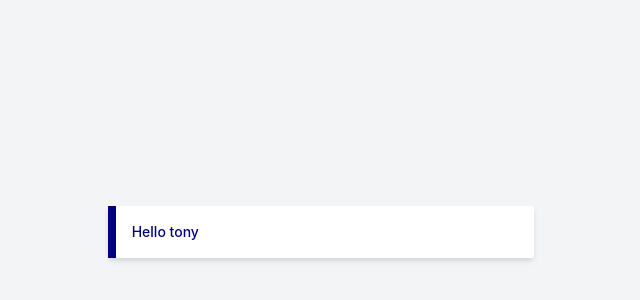
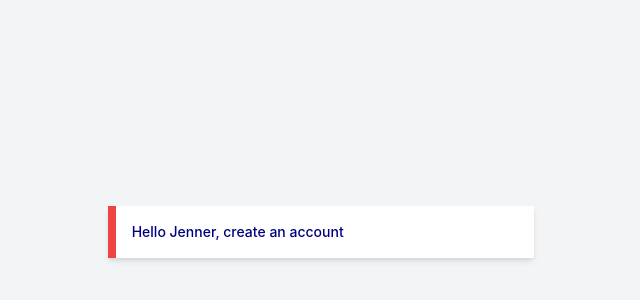
Before and after one commit to Jahaslito/adc-frontend, a React (Create React App) app: page /register in a window 1280 px wide. Shown: the part 168-468 px from the top of the page, without its empty margins (319-959 px from the left). Built offline with nearby package versions, Linux system fonts and the light colour scheme.

Commit message:
configured routing

```diff
--- a/package.json
+++ b/package.json
@@ -9,6 +9,7 @@
         "@testing-library/user-event": "^12.1.10",
         "react": "^17.0.2",
         "react-dom": "^17.0.2",
+        "react-router-dom": "^6.0.2",
         "react-scripts": "4.0.3",
         "web-vitals": "^1.0.1"
     },
--- a/src/App.js
+++ b/src/App.js
@@ -1,20 +1,19 @@
 import React, { useContext } from "react";
+import { BrowserRouter, Routes, Route } from "react-router-dom";
+import Login from "./screens/Login";
+import Register from "./screens/Register";
 
 import { AppContext } from "./util/AppContext";
 
 function App() {
     const { user } = useContext(AppContext);
     return (
-        <div className="bg-gray-100 flex justify-center items-center w-screen h-screen">
-            <div className="w-4/12 bg-white shadow-md flex flex-row rounded-sm">
-                <div className="bg-primary w-2"></div>
-                <div className="p-4">
-                    <p className="text-primary text-sm font-medium">
-                        Hello {user.username}
-                    </p>
-                </div>
-            </div>
-        </div>
+        <BrowserRouter>
+            <Routes>
+                <Route path="/login" element={<Login />} />
+                <Route path="/register" element={<Register />} />
+            </Routes>
+        </BrowserRouter>
     );
 }
 
--- /dev/null
+++ b/src/screens/Login.jsx
@@ -0,0 +1,18 @@
+import React from "react";
+
+const Login = () => {
+    return (
+        <div className="bg-gray-100 flex justify-center items-center w-screen h-screen">
+            <div className="w-4/12 bg-white shadow-md flex flex-row rounded-sm">
+                <div className="bg-primary w-2"></div>
+                <div className="p-4">
+                    <p className="text-primary text-sm font-medium">
+                        Hello Jenner
+                    </p>
+                </div>
+            </div>
+        </div>
+    );
+};
+
+export default Login;
--- /dev/null
+++ b/src/screens/Register.jsx
@@ -0,0 +1,18 @@
+import React from "react";
+
+const Register = () => {
+    return (
+        <div className="bg-gray-100 flex justify-center items-center w-screen h-screen">
+            <div className="w-4/12 bg-white shadow-md flex flex-row rounded-sm">
+                <div className="bg-red-500 w-2"></div>
+                <div className="p-4">
+                    <p className="text-primary text-sm font-medium">
+                        Hello Jenner, create an account
+                    </p>
+                </div>
+            </div>
+        </div>
+    );
+};
+
+export default Register;
```
Also changed, not shown: 1 other file (tests, documents, lock files or other folders).
